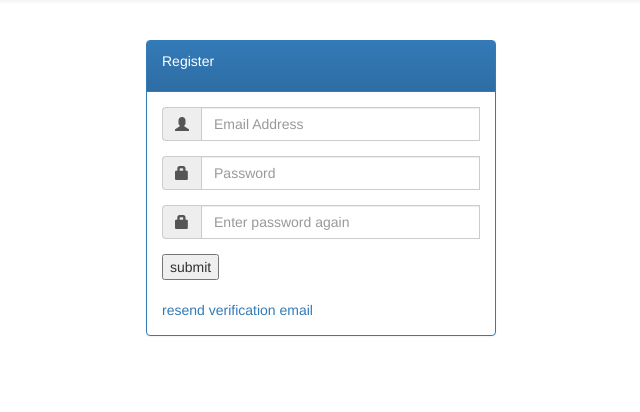
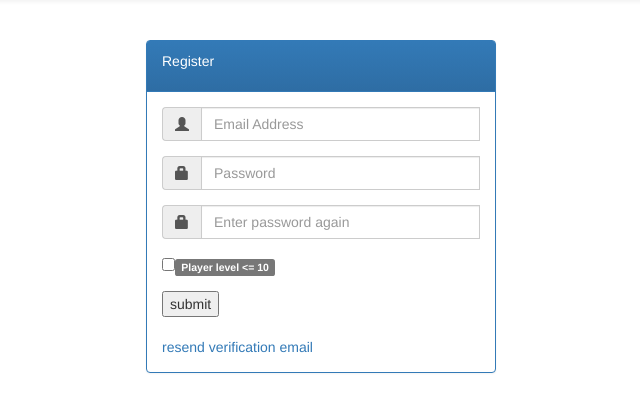
Before and after one commit to f7el/freeChamp, a Python web app: template champNotif_v2/templates/register.html in a window 1280 px wide. Shown: the part 52-464 px from the top of the page, without its empty margins (319-959 px from the left). Run offline with Jinja, Linux system fonts and the light colour scheme; the template is opened without the code that fills it, so the values that code supplies are empty; some libraries are stand-ins or nearby versions.

Commit message:
added checkbox for new player

```diff
--- a/champNotif_v2/templates/register.html
+++ b/champNotif_v2/templates/register.html
@@ -28,10 +28,15 @@
                     <span class='input-group-addon'><span class="glyphicon glyphicon-lock"></span></span>
                     <input class='form-control' type='password' name="password2" id="password2" placeholder="Enter password again"/>
                     <font id="pw2Blank" class="error" color="red">Please enter password</font>
-
-
                 </div>
             </div>
+        <div class='form-group'>
+            <div class="input-group">
+                <input type="checkbox" aria-label="test">
+                <span class="label label-default">Player level <= 10</span>
+
+            </div>
+        </div>
 
 
 
```
